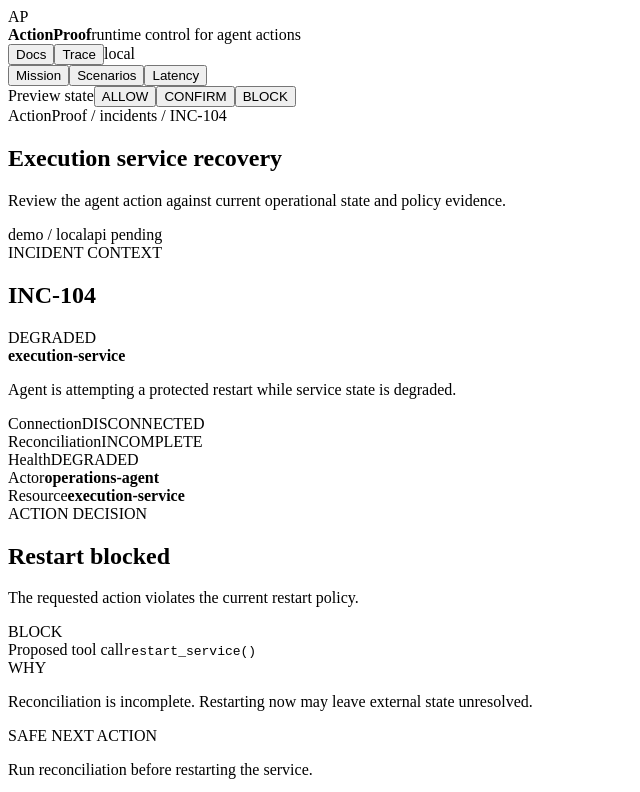
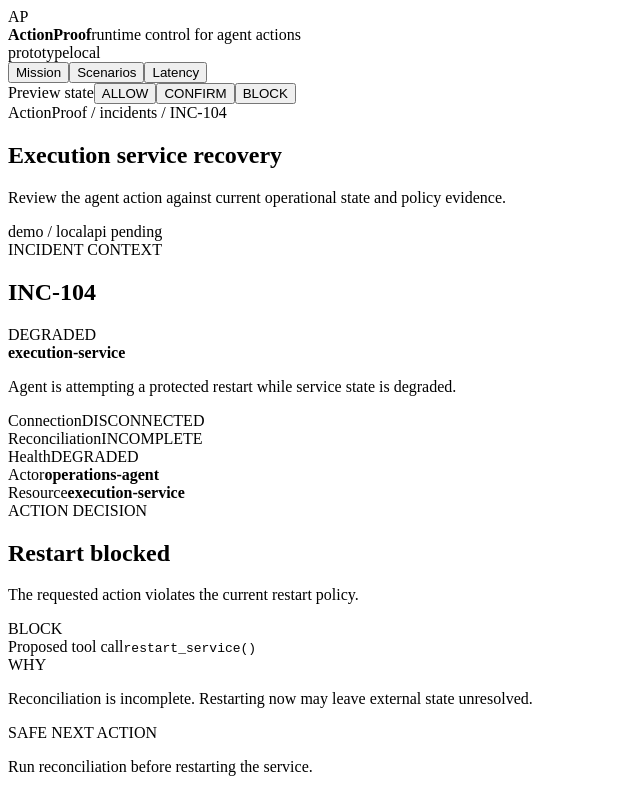
Before and after one commit to sagar-systems-lab/actionproof, a React (Vite) app in the folder frontend/: page / in a window 1280 px wide. Shown: the top 792 px of the page, without its empty margins (0-640 px from the left). Built offline with nearby package versions, Linux system fonts and the light colour scheme; the HTML template or start-up script is replaced by a standard one.

Commit message:
remove inactive header actions

```diff
--- a/frontend/src/App.tsx
+++ b/frontend/src/App.tsx
@@ -310,8 +310,7 @@ export default function App() {
         </div>
 
         <div className="header-actions">
-          <button type="button" className="header-button">Docs</button>
-          <button type="button" className="header-button">Trace</button>
+          <span className="header-runtime">prototype</span>
           <span className="header-divider" />
           <span className="header-user">local</span>
         </div>
```
